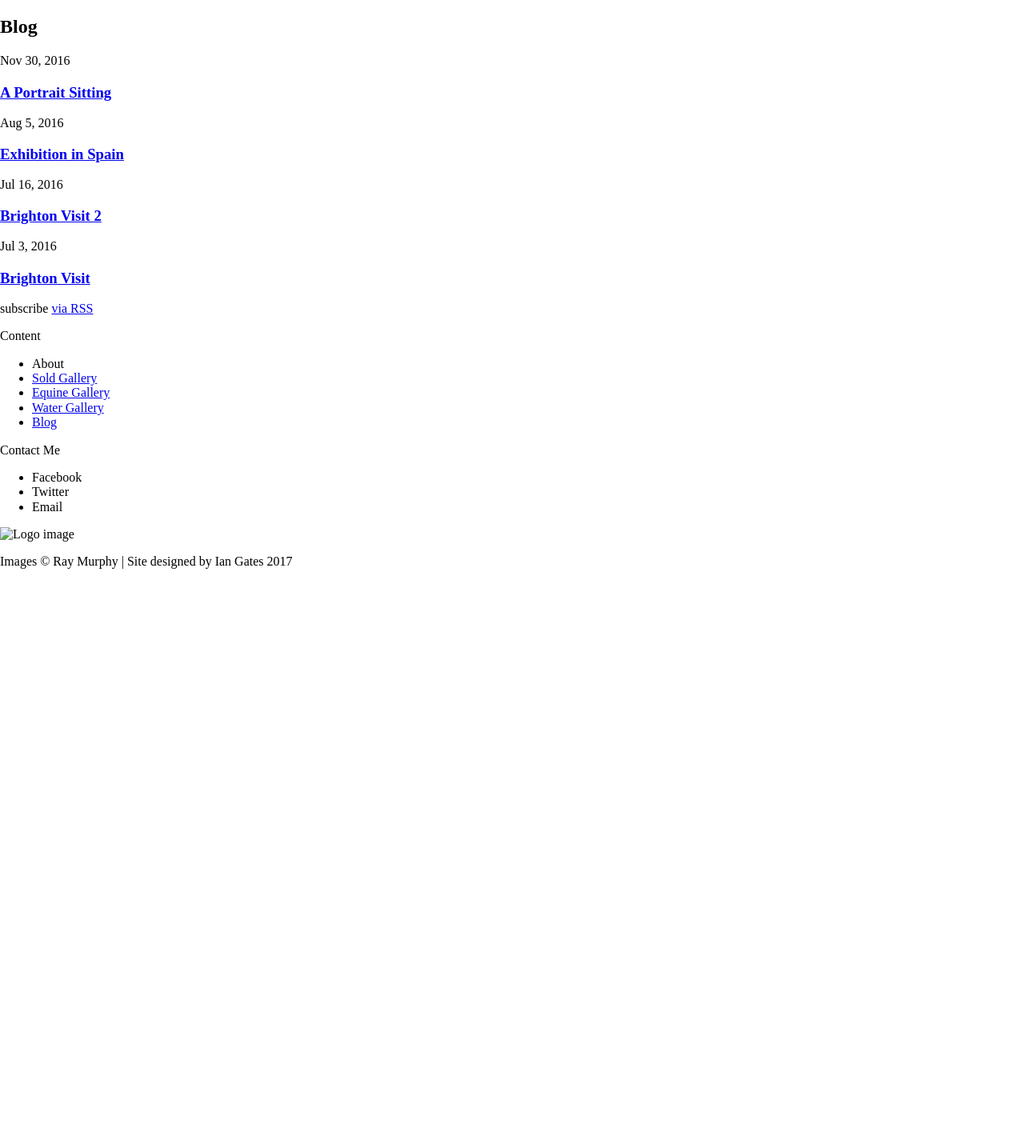
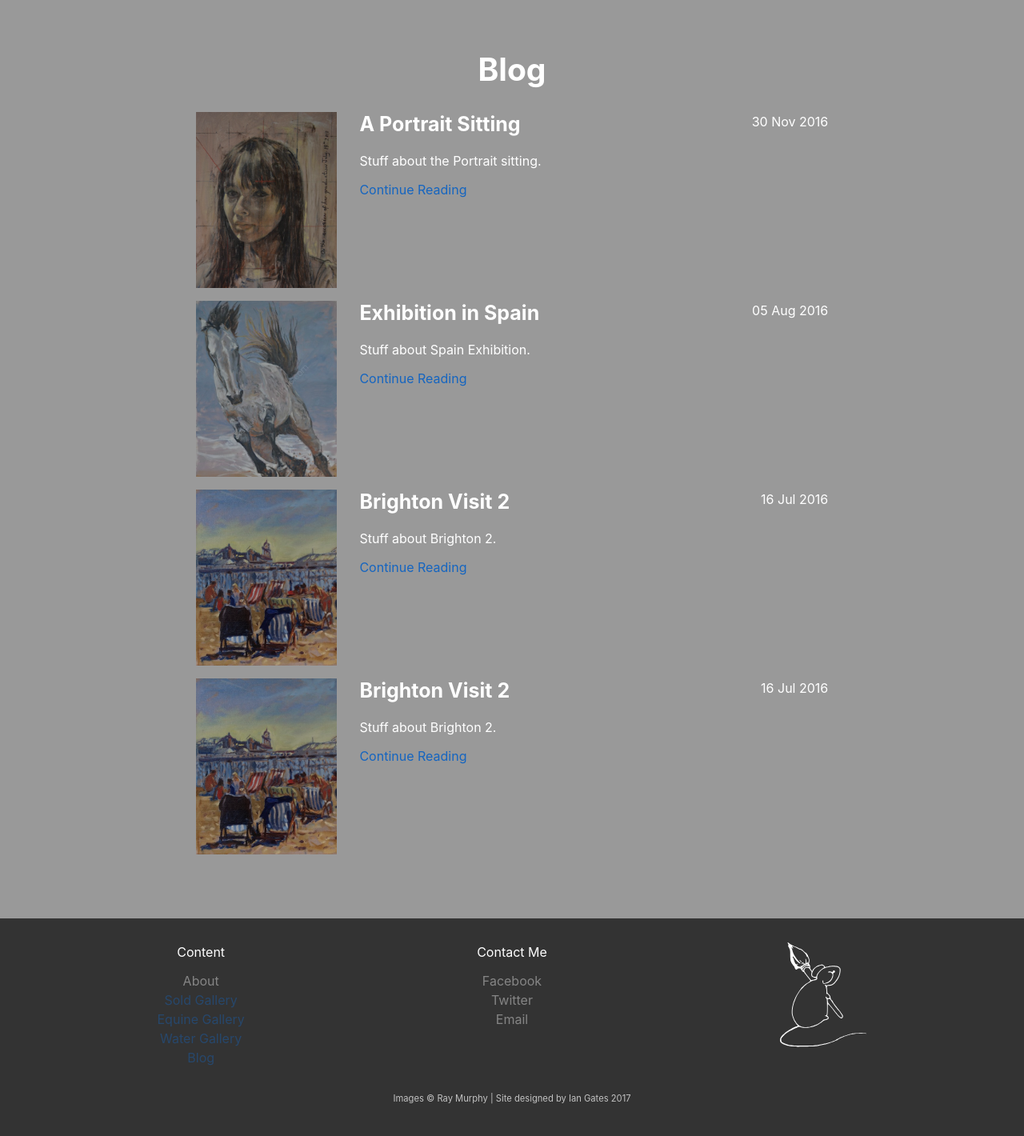
Before and after one commit to PaintTheMouse/test, a Jekyll site: the page built from blog/index.html, in a window 1280 px wide. Shown: the whole page at 80% size. Built offline with Jekyll 4.4.1, drawn with Linux system fonts in a browser that asks for light colours; nearby versions of some CDN libraries; library files that are not in the unit come from our copies; before the commit the page ends 900 px from its top, so only the background shows below that.

Commit message:
start on separate blog page

```diff
--- a/_includes/footer.html
+++ b/_includes/footer.html
@@ -6,10 +6,10 @@
             <nav class="foot-nav">
               <ul>
                 <li>About</li>
-                <li><a href="sold.html">Sold Gallery</a></li>
-                <li><a href="equine.html">Equine Gallery</a></li>
-                <li><a href="water.html">Water Gallery</a></li>
-                <li><a href="blog.html">Blog</a></li>
+                <li><a href="{{ site.baseurl }}/sold">Sold Gallery</a></li>
+                <li><a href="{{ site.baseurl }}/equine">Equine Gallery</a></li>
+                <li><a href="{{ site.baseurl }}/water">Water Gallery</a></li>
+                <li><a href="{{ site.baseurl }}/blog/">Blog</a></li>
               </ul>
             </nav>
       </div>
@@ -26,7 +26,7 @@
       </div>
       <div class="footer-item">
 
-          <img src="images/logo/mouse_white.svg" alt="Logo image">
+          <img src="{{ site.baseurl }}/images/logo/mouse_white.svg" alt="Logo image">
 
       </div>
     </div>
--- a/_includes/head.html
+++ b/_includes/head.html
@@ -5,9 +5,5 @@
   <title>{% if page.title %}{{ page.title }}{% else %}{{ site.title }}{% endif %}</title>
   <link rel="stylesheet" href="https://cdnjs.cloudflare.com/ajax/libs/normalize/5.0.0/normalize.css">
   <link href="https://fonts.googleapis.com/css?family=Open+Sans" rel="stylesheet">
-
-  <link rel="stylesheet" type="text/css" href="slick/slick.css"/>
-  <link rel="stylesheet" type="text/css" href="slick/slick-theme.css"/>
-
-  <link rel="stylesheet" href="style.css">
+  <link rel="stylesheet" href="{{ site.baseurl }}/style.css">
 </head>
--- a/blog/index.html
+++ b/blog/index.html
@@ -1,11 +1,24 @@
 ---
 layout: default
+title: Blog - Paint the Mouse
 ---
 
-<h2>Blog</h2>
-{% for post in site.posts %}
-		<time>{{ post.date | date: "%b %-d, %Y" }}</time>
-		<h3><a href="{{ post.url | prepend: site.baseurl }}">{{ post.title }}</a></h3>
-{% endfor %}
+<section id="blog" class="row-wrapper">
+  <h1>Blog</h1>
+  {% for post in site.posts limit:4 %}
+  <div class="outer-container blog-post">
+    <div class="blog-img-wrapper" style="background-image: linear-gradient(
+      rgba(0, 0, 0, 0.3),
+      rgba(0, 0, 0, 0.3)
+    ),url({{ site.baseurl }}/images/{{post.image}})">
+  </div>
 
-<p>subscribe <a href="{{ "/feed.xml" | prepend: site.baseurl }}">via RSS</a></p>
+  <div class="blog-text-wrapper">
+    <div class="blog-date">{{ post.date | date_to_string }}</div>
+    <h4 class="blog-title">{{post.title}}</h4>
+    <p>{{ post.excerpt }}</p>
+    <p class="continue-reading"><a href="detail-view.html">Continue Reading</a></p>
+  </div>
+  </div>
+  {% endfor %}
+</section>
```
Also changed, not shown: _posts/2016-07-03-brighton_visit.md (+1 -1 lines), _posts/2016-07-16-brighton2_visit.html (added, +10 -0 lines).
